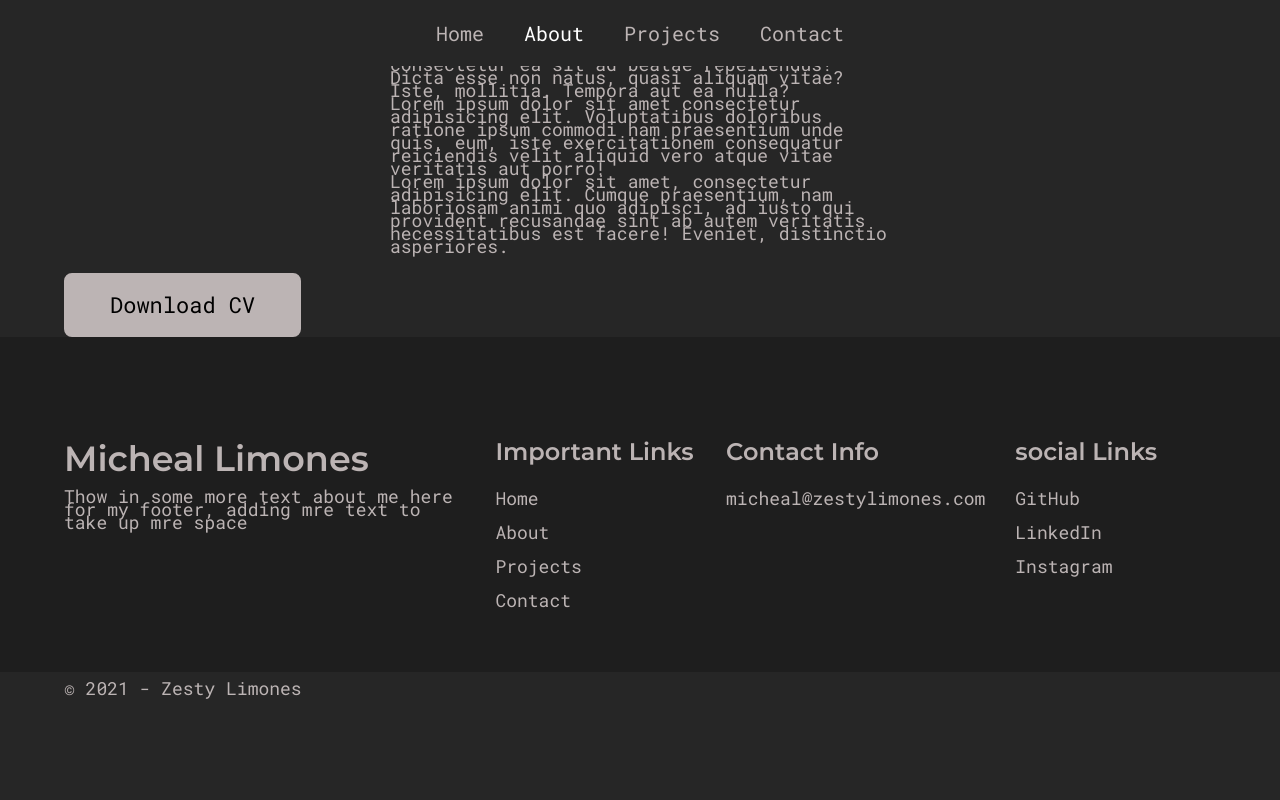
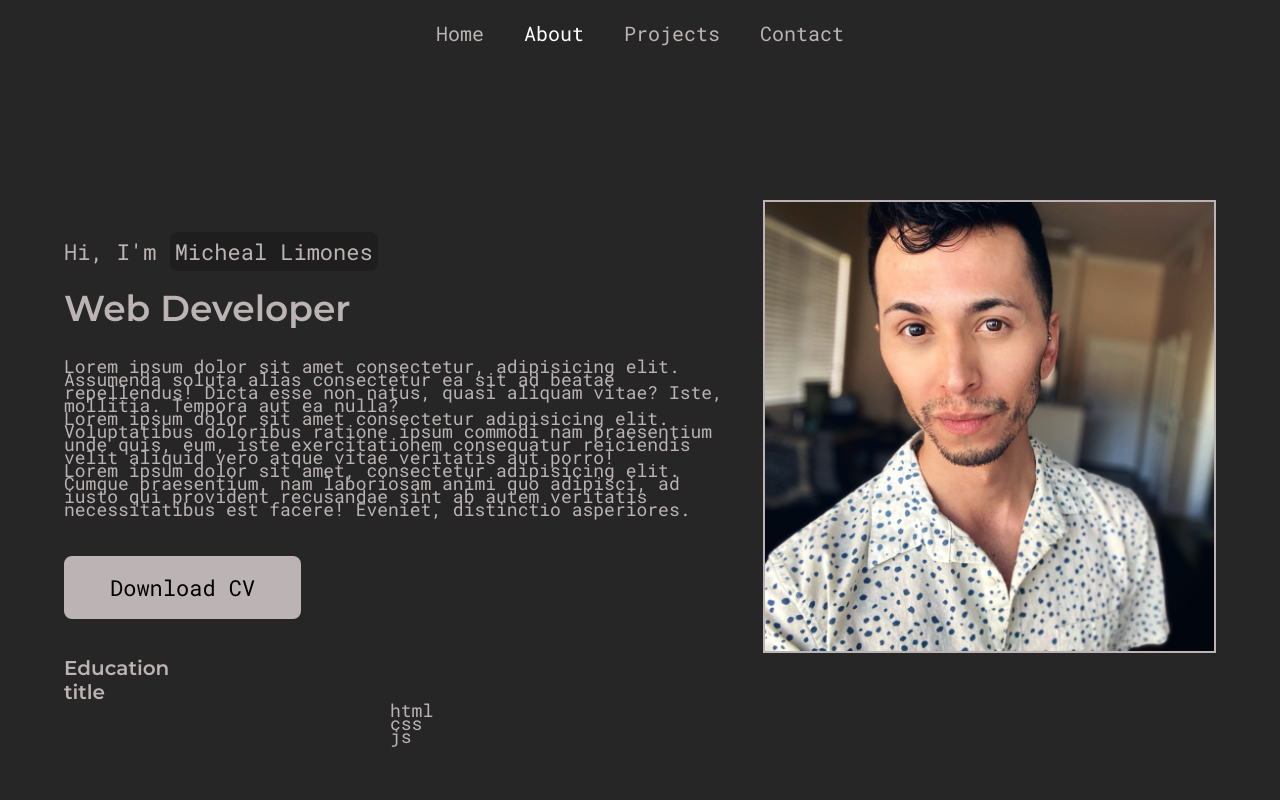
Before and after one commit to ZestyLimones/Zesty_React_Portfolio, a React (Create React App) app: page /about in a window 1280 px wide. Shown: the top 800 px of the page. Built offline with nearby package versions, Linux system fonts and the light colour scheme; the HTML template or start-up script is replaced by a standard one.

Commit message:
added about info items.

```diff
--- /dev/null
+++ b/src/components/AboutInfoItem.js
@@ -0,0 +1,20 @@
+import React from 'react';
+import PText from './PText';
+
+export default function AboutInfoItem({
+  title = 'title',
+  items = ['html', 'css', 'js'],
+}) {
+  return (
+    <div>
+      <h1 className="title">{title}</h1>
+      <div className="items">
+        {items.map((item, index) => (
+          <div className="item" key={index}>
+            <PText>{item}</PText>
+          </div>
+        ))}
+      </div>
+    </div>
+  );
+}
--- a/src/pages/About.js
+++ b/src/pages/About.js
@@ -1,10 +1,51 @@
 import React from 'react';
+import styled from 'styled-components';
 import PText from '../components/PText';
 import Button from '../components/Button';
+import AboutImg from '../assets/images/hero_img.JPEG';
+import AboutInfoItem from '../components/AboutInfoItem';
+
+const AboutPageStyles = styled.div`
+  padding: 20rem 0 10rem 0;
+  .top-section {
+    display: flex;
+    align-items: center;
+    justify-content: center;
+    gap: 2rem;
+  }
+  .left {
+    flex: 3;
+  }
+  .right {
+    flex: 2;
+    img {
+      border: 2px solid var(--gray-1);
+    }
+  }
+  .about__subheading {
+    font-size: 2.2rem;
+    margin-bottom: 2rem;
+    span {
+      background-color: var(--deep-dark);
+      padding: 0.5rem;
+      border-radius: 8px;
+    }
+  }
+  .about__heading {
+    font-size: 3.6rem;
+    margin-bottom: 3rem;
+  }
+  .about__info {
+    margin-bottom: 4rem;
+    .para {
+      max-width: 100%;
+    }
+  }
+`;
 
 export default function About() {
   return (
-    <div>
+    <AboutPageStyles>
       <div className="container">
         <div className="top-section">
           <div className="left">
@@ -35,8 +76,17 @@
               btnLink="https://drive.google.com/file/d/1mUW2HWf5_6fNPka-4Cz8WoVEJf93_Q7B/view?usp=sharing"
             />
           </div>
+          <div className="right">
+            <img src={AboutImg} alt="Me" />
+          </div>
+        </div>
+        <div className="about__info__items">
+          <div className="about__info__item">
+            <h1 className="about__info_heading">Education</h1>
+            <AboutInfoItem />
+          </div>
         </div>
       </div>
-    </div>
+    </AboutPageStyles>
   );
 }
```
